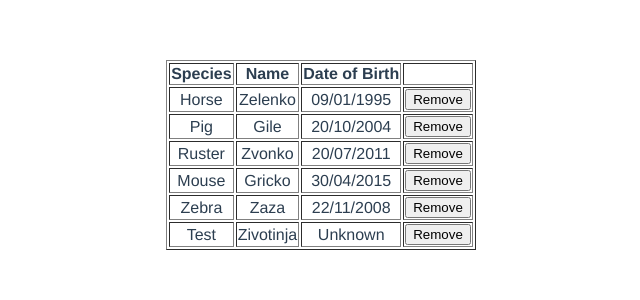
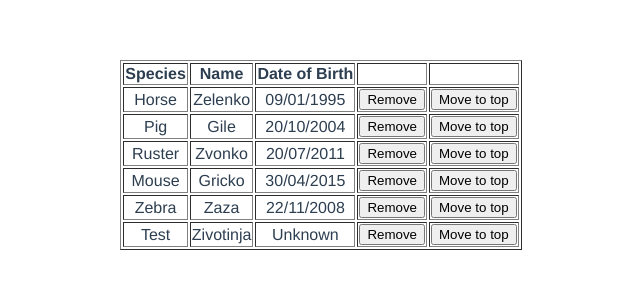
Before and after one commit to eennaa/zoo-vue, a Vue app: page / in a window 1280 px wide. Shown: the top 300 px of the page, without its empty margins (319-959 px from the left). Built offline with nearby package versions, Linux system fonts and the light colour scheme.

Commit message:
Zadatak 4

```diff
--- a/src/components/AnimalList.vue
+++ b/src/components/AnimalList.vue
@@ -5,6 +5,7 @@
           <th>Species</th>
           <th>Name</th>
           <th>Date of Birth</th>
+          <th></th>
           <th></th>
         </thead>
         <tbody>
@@ -14,6 +15,7 @@
             <td v-if= "animal.dateOfBirth"> {{animal.dateOfBirth}} </td>
             <td v-else> {{ nonexistent }} </td>
             <th> <button @click="removeAnimal(animal)"> Remove</button> </th>
+            <th> <button @click="moveToTopAnimal(animal)"> Move to top</button> </th>
           </tr>
         </tbody>
       </table>
@@ -42,6 +44,12 @@ export default {
       // console.log(this.animals.indexOf(animal));
       let indexOfAnimal = this.animals.indexOf(animal);
       this.animals.splice(indexOfAnimal, 1);
+    },
+
+    moveToTopAnimal(animal){
+      this.removeAnimal(animal);
+      this.animals.unshift(animal);
+
     }
   },
 }
```
